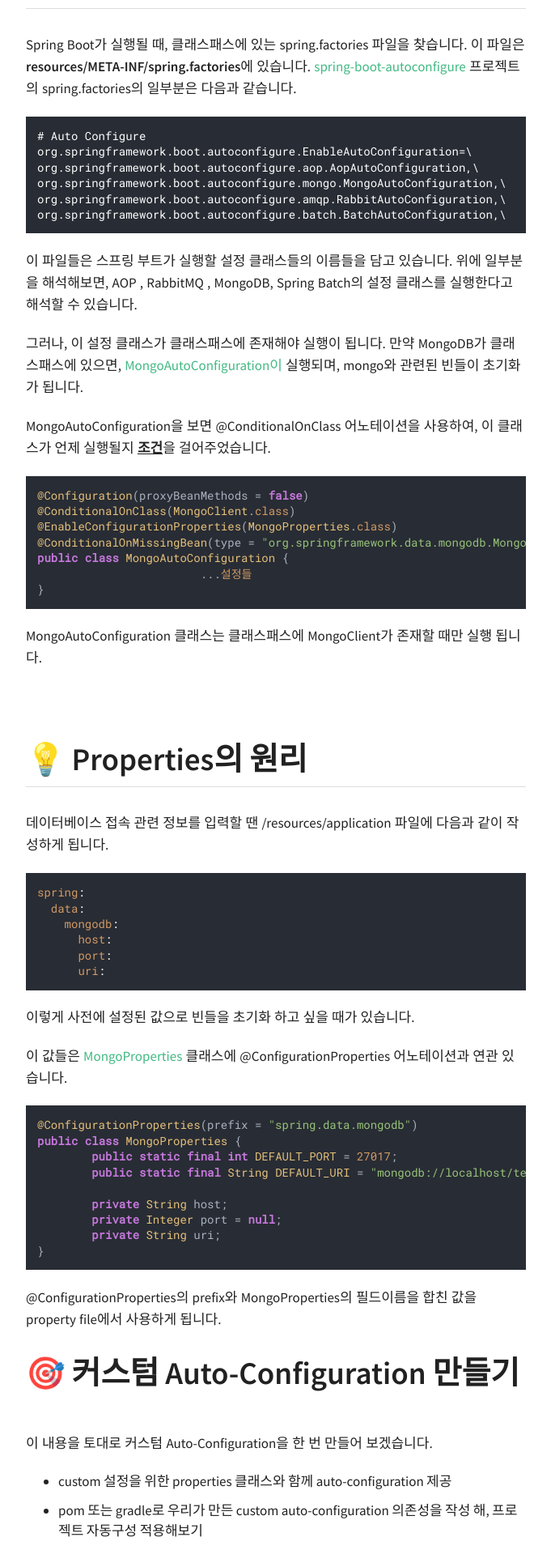
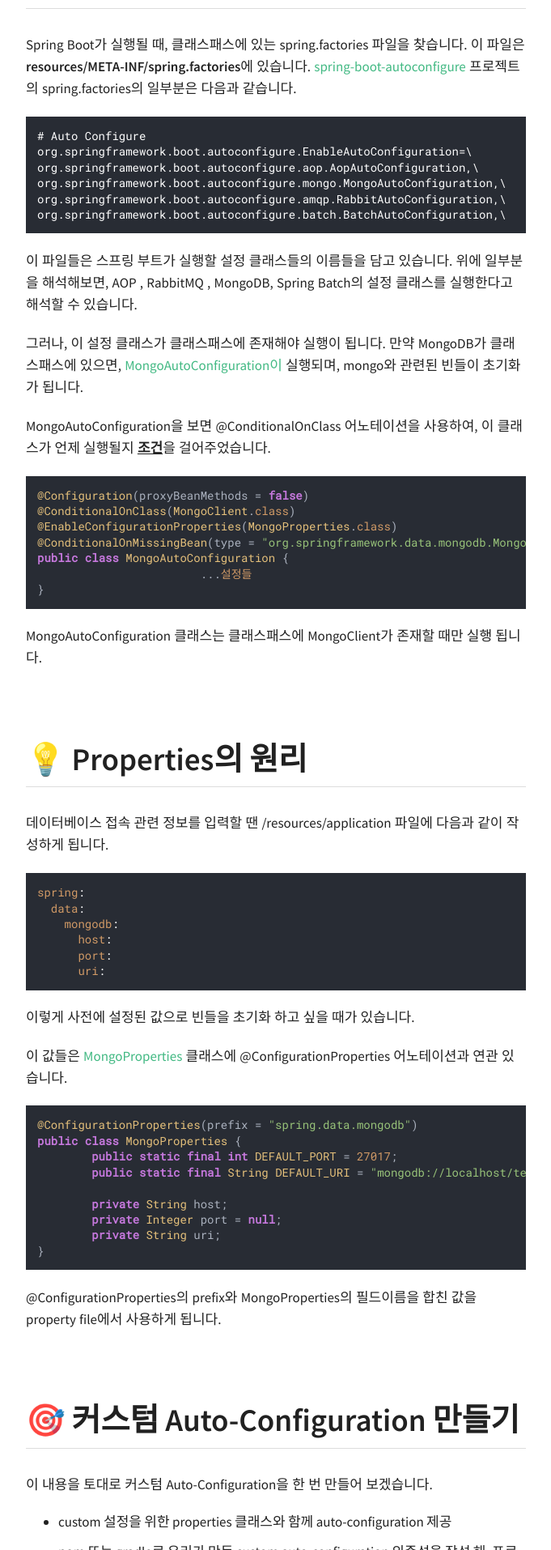
Before and after one commit to DaeAkin/DaeAkin.github.io, a Jekyll site: the page built from _posts/2020-08-01-스프링부트의 AutoConfiguration의 원리 및 만들어 보기.md, in a window 1280 px wide. Shown: the part 3086-5000 px from the top of the page at 81% size, without its empty margins (230-911 px from the left). Built offline with Jekyll 4.4.1, drawn with Linux system fonts in a browser that asks for light colours; comment, search, counter and statistics services are not loaded.

Commit message:
h2로 변경

```diff
--- a/_posts/2020-08-01-스프링부트의 AutoConfiguration의 원리 및 만들어 보기.md
+++ b/_posts/2020-08-01-스프링부트의 AutoConfiguration의 원리 및 만들어 보기.md
@@ -167,7 +167,7 @@ public class MongoProperties {
 
 
 
-# 🎯 커스텀 Auto-Configuration 만들기
+## 🎯 커스텀 Auto-Configuration 만들기
 
 이 내용을 토대로 커스텀 Auto-Configuration을 한 번 만들어 보겠습니다.
 
```
